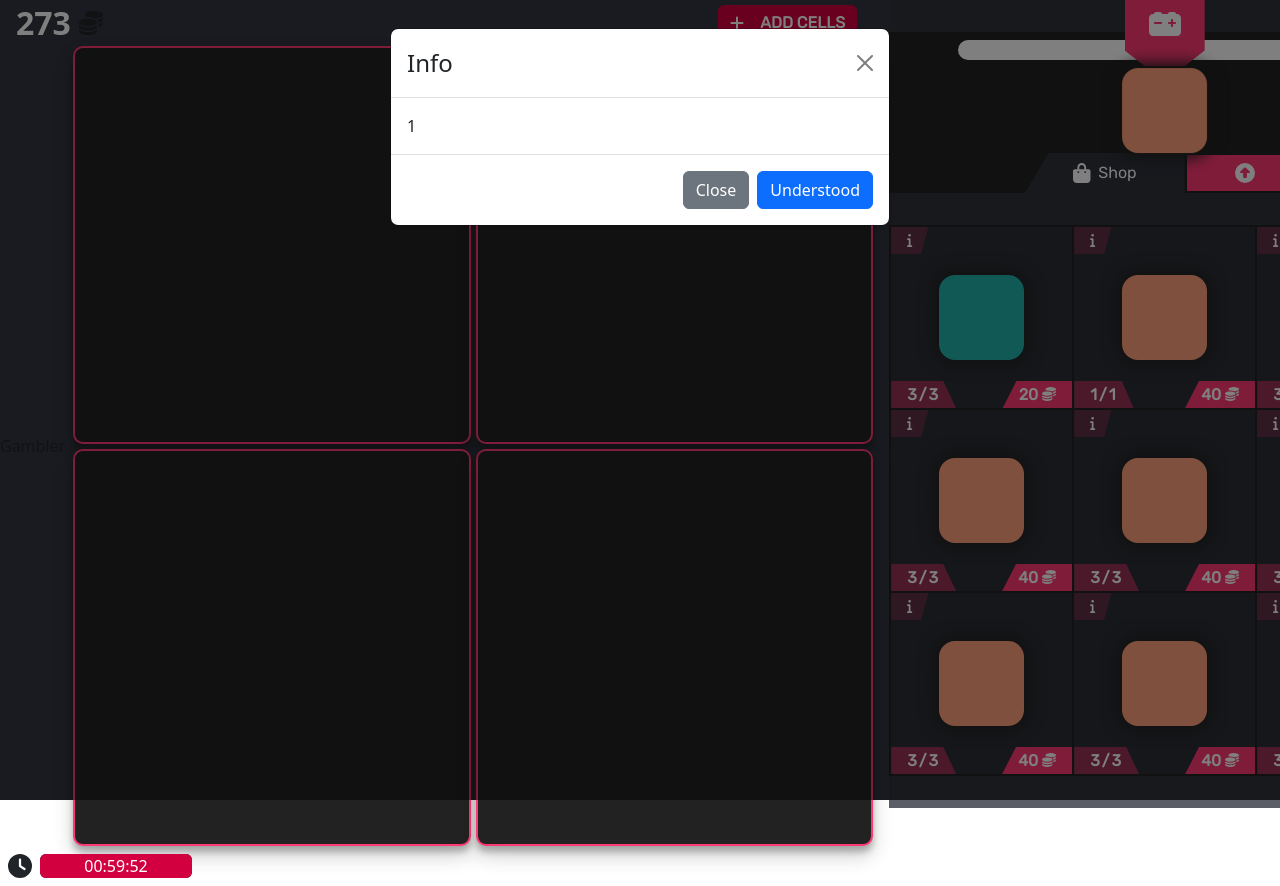
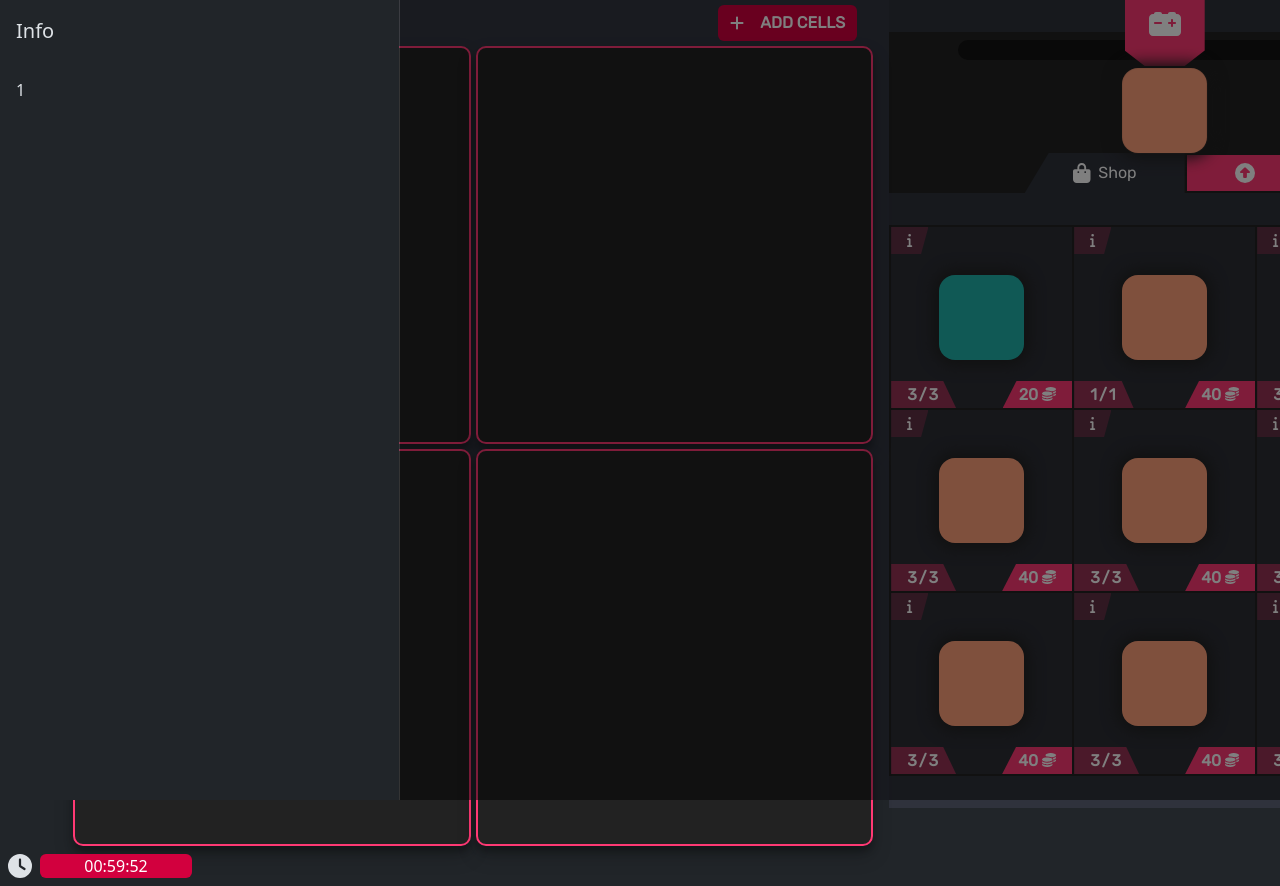
Before and after one commit to Myc22Ka/TheGame, a React (Create React App) app: page / in a window 1280 px wide. Both pictures are taken after a click on the element 909 px from the left and 240 px from the top of the page. Shown: the top 886 px of the page. Built offline with nearby package versions, Linux system fonts and the light colour scheme.

Commit message:
offcanvas configurated

```diff
--- a/public/index.html
+++ b/public/index.html
@@ -1,14 +1,12 @@
 <!DOCTYPE html>
 <html lang="en">
+
 <head>
   <meta charset="utf-8" />
   <link rel="icon" href="%PUBLIC_URL%/favicon.ico" />
   <meta name="viewport" content="width=device-width, initial-scale=1" />
   <meta name="theme-color" content="#000000" />
-    <meta
-      name="description"
-      content="Web site created using create-react-app"
-    />
+  <meta name="description" content="Web site created using create-react-app" />
   <link rel="apple-touch-icon" href="%PUBLIC_URL%/logo192.png" />
   <!--
       manifest.json provides metadata used when your web app is installed on a
@@ -26,7 +24,8 @@
     -->
   <title>React App</title>
 </head>
-  <body>
+
+<body data-bs-theme="dark">
   <noscript>You need to enable JavaScript to run this app.</noscript>
   <div id="root"></div>
   <!--
@@ -40,4 +39,5 @@
       To create a production bundle, use `npm run build` or `yarn build`.
     -->
 </body>
+
 </html>
--- a/src/components/Shop/Shop/Info.tsx
+++ b/src/components/Shop/Shop/Info.tsx
@@ -1,7 +1,7 @@
 import { faInfo } from "@fortawesome/free-solid-svg-icons";
 import { FontAwesomeIcon } from "@fortawesome/react-fontawesome";
 import React, { useState } from "react";
-import { Button, Modal } from "react-bootstrap";
+import { Offcanvas } from "react-bootstrap";
 import { PieceType } from "../../../modules/Piece/types";
 
 type InfoPropsType = {
@@ -20,18 +20,12 @@ const Info: React.FC<InfoPropsType> = ({ piece }) => {
         <FontAwesomeIcon icon={faInfo} size="sm" />
       </div>
 
-      <Modal show={show} onHide={handleClose}>
-        <Modal.Header closeButton>
-          <Modal.Title>Info</Modal.Title>
-        </Modal.Header>
-        <Modal.Body>{piece.id}</Modal.Body>
-        <Modal.Footer>
-          <Button variant="secondary" onClick={handleClose}>
-            Close
-          </Button>
-          <Button variant="primary">Understood</Button>
-        </Modal.Footer>
-      </Modal>
+      <Offcanvas show={show} onHide={handleClose}>
+        <Offcanvas.Header>
+          <Offcanvas.Title>Info</Offcanvas.Title>
+        </Offcanvas.Header>
+        <Offcanvas.Body>{piece.id}</Offcanvas.Body>
+      </Offcanvas>
     </React.Fragment>
   );
 };
--- a/src/config.json
+++ b/src/config.json
@@ -26,7 +26,7 @@
       {
         "id": 1,
         "name": "1",
-        "sell": 100,
+        "description": "Some text1",
         "buy": 20,
         "rule": "gold",
         "level": 1,
@@ -35,7 +35,7 @@
       {
         "id": 2,
         "name": "2",
-        "sell": 300,
+        "description": "Some text",
         "buy": 40,
         "rule": "gold_add",
         "level": 1,
@@ -44,7 +44,7 @@
       {
         "id": 3,
         "name": "3",
-        "sell": 300,
+        "description": "Some text",
         "buy": 40,
         "rule": "gold_add",
         "level": 1,
@@ -53,7 +53,7 @@
       {
         "id": 4,
         "name": "4",
-        "sell": 300,
+        "description": "Some text",
         "buy": 40,
         "rule": "gold_add",
         "level": 1,
@@ -62,7 +62,7 @@
       {
         "id": 5,
         "name": "5",
-        "sell": 300,
+        "description": "Some text",
         "buy": 40,
         "rule": "gold_add",
         "level": 1,
@@ -71,7 +71,7 @@
       {
         "id": 6,
         "name": "5",
-        "sell": 300,
+        "description": "Some text",
         "buy": 40,
         "rule": "gold_add",
         "level": 1,
@@ -80,7 +80,7 @@
       {
         "id": 7,
         "name": "5",
-        "sell": 300,
+        "description": "Some text",
         "buy": 40,
         "rule": "gold_add",
         "level": 1,
@@ -89,7 +89,7 @@
       {
         "id": 8,
         "name": "5",
-        "sell": 300,
+        "description": "Some text",
         "buy": 40,
         "rule": "gold_add",
         "level": 1,
@@ -98,7 +98,7 @@
       {
         "id": 9,
         "name": "5",
-        "sell": 300,
+        "description": "Some text",
         "buy": 40,
         "rule": "gold_add",
         "level": 1,
--- a/src/contexts/GameContext.tsx
+++ b/src/contexts/GameContext.tsx
@@ -11,7 +11,7 @@ import { GameType } from "../modules/Game/types";
 
 export const emptyPiece: PieceType = {
   name: "",
-  sell: 0,
+  description: "",
   buy: 0,
   rule: "",
   level: 0,
--- a/src/modules/Piece/types.ts
+++ b/src/modules/Piece/types.ts
@@ -7,7 +7,7 @@ type Cords = {
 
 type PieceType = {
   name: string;
-  sell: number;
+  description: string;
   buy: number;
   rule: string;
   level: number;
--- a/src/styles/shop.scss
+++ b/src/styles/shop.scss
@@ -64,10 +64,10 @@
       .piece {
         background-color: darken($third, 2);
       }
-      // .price,
-      // .uses {
-      //   width: max-content;
-      // }
+      .price,
+      .uses {
+        background-color: $third;
+      }
     }
     .price,
     .uses,
```
Lines whose indentation alone changed are shown as unchanged.
